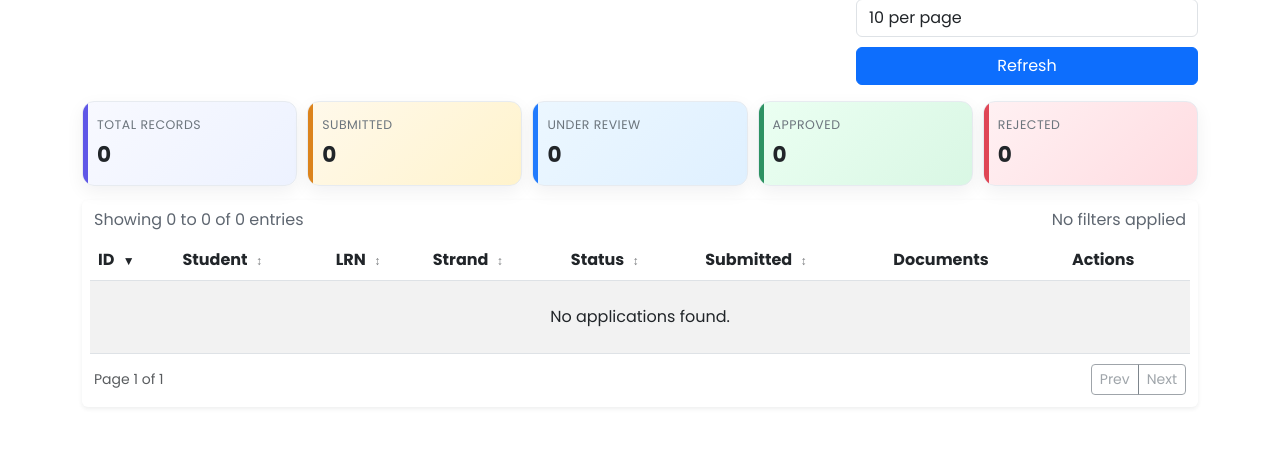
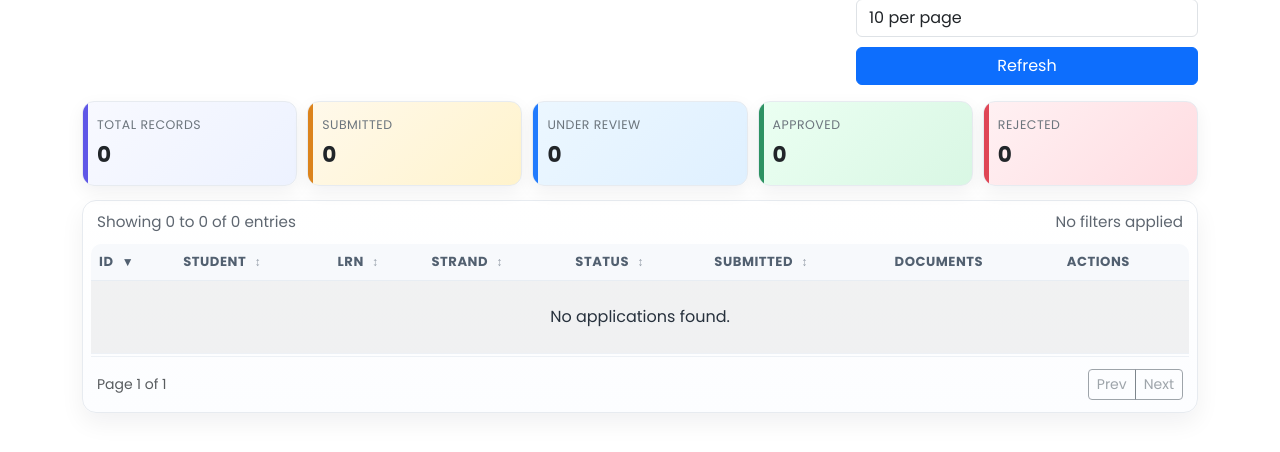
Before and after one commit to riegoheraa-cyber/au-jrc-enrollment-system, a Flask app: page /internal-portal/applications in a window 1280 px wide. Shown: the part 275-727 px from the top of the page. Run offline with Flask 3, Linux system fonts and the light colour scheme; the visitor is signed in with stand-in values (Sample User, id 1); data comes from the database, SQL or seed files in the repository; data that the repository does not hold is empty; some libraries are stand-ins or nearby versions.

Commit message:
Polish admin applications table styling

```diff
--- a/backend/templates/admin.html
+++ b/backend/templates/admin.html
@@ -57,10 +57,22 @@
     .summary-rejected::before { background: #dc3545; }
     .summary-label { color: #6c757d; font-size: .78rem; text-transform: uppercase; letter-spacing: .04em; margin-bottom: 4px; }
     .summary-value { font-size: 1.35rem; font-weight: 700; color: #212529; }
-    .datatable-controls { display: flex; justify-content: space-between; gap: 10px; flex-wrap: wrap; margin: 0 4px 8px; color: #5e6670; }
+    .table-shell { border: 1px solid #e7ebf0; border-radius: 14px; box-shadow: 0 10px 24px rgba(15, 23, 42, .06); padding: 8px; background: linear-gradient(180deg, #ffffff 0%, #fcfdff 100%); }
+    #applicationsTable { border-collapse: separate; border-spacing: 0; }
+    #applicationsTable thead th { border-top: 0; border-bottom: 1px solid #e8edf3; font-size: .82rem; font-weight: 700; letter-spacing: .04em; text-transform: uppercase; color: #526070; background: #f7f9fc; position: sticky; top: 0; z-index: 1; }
+    #applicationsTable thead th:first-child { border-top-left-radius: 10px; }
+    #applicationsTable thead th:last-child { border-top-right-radius: 10px; }
+    #applicationsTable tbody td { border-color: #edf1f6; padding-top: 14px; padding-bottom: 14px; vertical-align: top; color: #27313d; }
+    #applicationsTable tbody tr { transition: transform .15s ease, box-shadow .15s ease, background-color .15s ease; }
+    #applicationsTable tbody tr:hover { background: #f8fbff; box-shadow: inset 0 0 0 9999px rgba(47, 128, 237, .05); }
+    #applicationsTable td:nth-child(2) { min-width: 230px; }
+    #applicationsTable td:nth-child(7) { min-width: 280px; color: #3f4b5a; }
+    #applicationsTable td:last-child { min-width: 190px; }
+    .action-btns .btn { border-radius: 10px; font-weight: 500; }
+    .datatable-controls { display: flex; justify-content: space-between; gap: 10px; flex-wrap: wrap; margin: 2px 6px 10px; color: #5e6670; font-size: .95rem; }
     .sortable-col { cursor: pointer; user-select: none; white-space: nowrap; }
     .sort-arrow { font-size: .75rem; margin-left: 5px; opacity: .6; }
-    .table-footer-controls { display: flex; justify-content: space-between; align-items: center; gap: 10px; padding: 10px 4px 4px; flex-wrap: wrap; }
+    .table-footer-controls { display: flex; justify-content: space-between; align-items: center; gap: 10px; padding: 12px 6px 4px; flex-wrap: wrap; border-top: 1px solid #edf1f6; margin-top: 2px; }
     .table-footer-controls .btn-group .btn { min-width: 36px; }
   </style>
 </head>
@@ -111,7 +123,7 @@
       <article class="summary-card summary-rejected"><div class="summary-label">Rejected</div><div class="summary-value" data-summary="rejected">0</div></article>
     </div>
 
-    <div class="table-responsive bg-white rounded shadow-sm p-2">
+    <div class="table-responsive table-shell">
       <div class="datatable-controls">
         <div id="recordInfo">Showing 0 to 0 of 0 entries</div>
         <div id="filterInfo">No filters applied</div>
```
